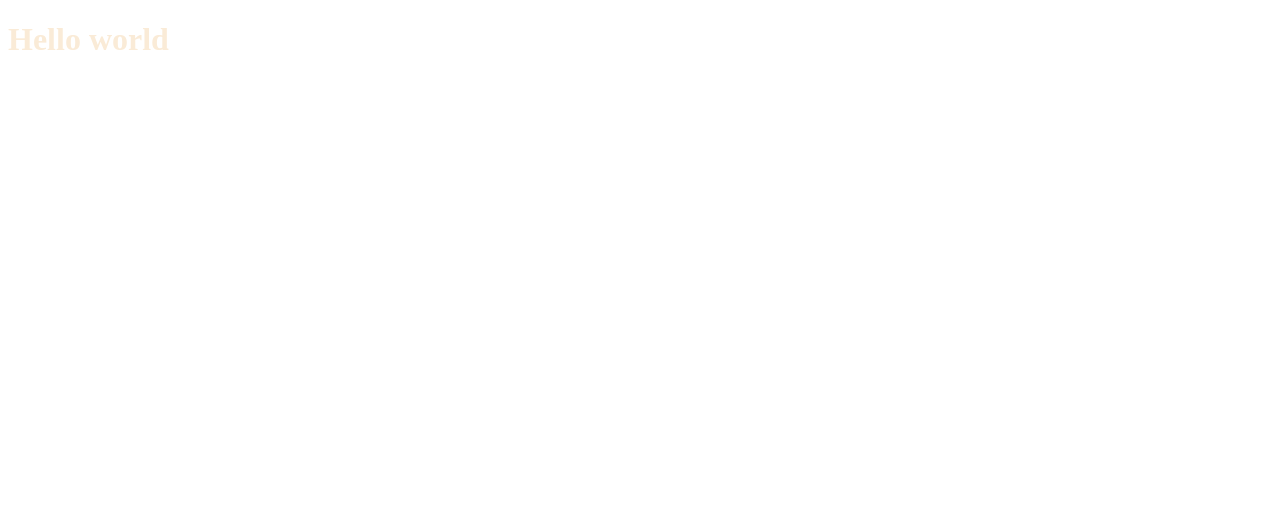
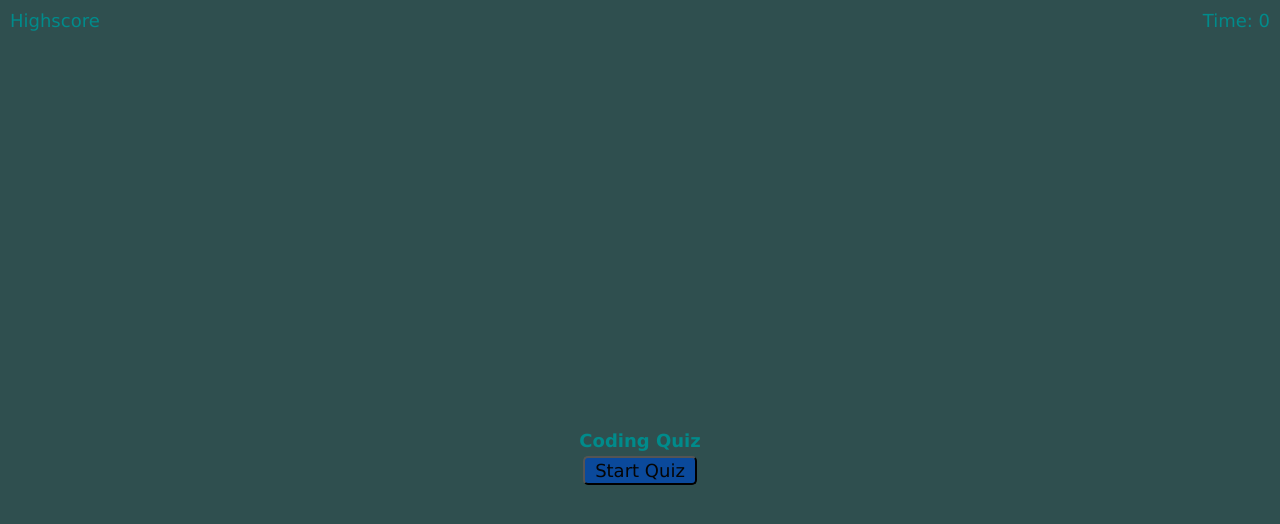
Before and after one commit to zakgelle/codequiz, a plain HTML site: page index.html in a window 1280 px wide. Drawn offline with Linux system fonts and the light colour scheme.

Commit message:
add code

```diff
--- a/index.html
+++ b/index.html
@@ -8,7 +8,23 @@
     <title>Codequiz</title>
 </head>
 <body>
-    <h1>Hello world</h1>
+    <div class="highscore"><a href="highscore.html">Highscore</a></div>
+
+
+     <div class="timer">Time: <span id="time">0</span></div>
+
+
+     <main class="wrapper">
+       <div id="start-screen" class="start">
+         <h1>Coding Quiz</h1>
+
+<button id="start">Start Quiz</button>
+
+<div id="questions" class="hide">
+
+
+
+    </div>
    <script src="script.js"></script>
 </body>
 </html>
--- a/style.css
+++ b/style.css
@@ -1,3 +1,75 @@
+*{
+    margin: 0;
+    padding: 0;
+    font-family: 'Lucida Sans', 'Lucida Sans Regular', 'Lucida Grande', 'Lucida Sans Unicode', Geneva, Verdana, sans-serif;
+    font-size: large;
+}
+
+
+
+body{
+    width: 100%;
+    height: 100vh;
+    background-color: darkslategray;
+    color: darkcyan;
+    display: flex;
+    justify-content: center;
+    align-items: center;
+}
+
+
+.wrapper {
+    margin: 100px auto 0 auto;
+    max-width: 600px;
+}
+
 h1{
-    color: antiquewhite;
+
+    margin-top: 20px;
 }
+
+.start {
+    text-align: center;
+
+  }
+
+
+
+
+  .highscore {
+    position: absolute;
+    top: 10px;
+    left: 10px;
+    text-decoration: none;
+
+
+  }
+
+  a{
+      text-decoration: none;
+      color: darkcyan;
+
+  }
+
+  a :hover{
+      color: rgb(102, 211, 211);;
+  }
+
+  .timer {
+    position: absolute;
+    top: 10px;
+    right: 10px;
+  }
+
+
+  button {
+    display: inline-block;
+    margin: 5px;
+    cursor: pointer;
+    font-family: 'Lucida Sans', 'Lucida Sans Regular', 'Lucida Grande', 'Lucida Sans Unicode', Geneva, Verdana, sans-serif;
+    font-size: large;
+    background-color: rgb(10, 73, 155);
+    border-radius: 5px;
+    padding: 2px 10px;
+    color: rgb(5, 5, 5);
+  }
```
Also changed, not shown: highscore.html (added, +17 -0 lines).
